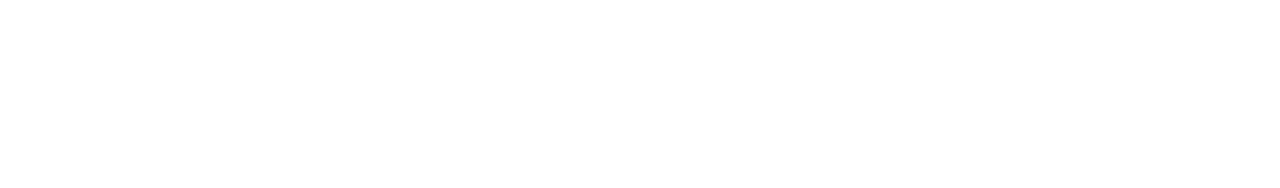
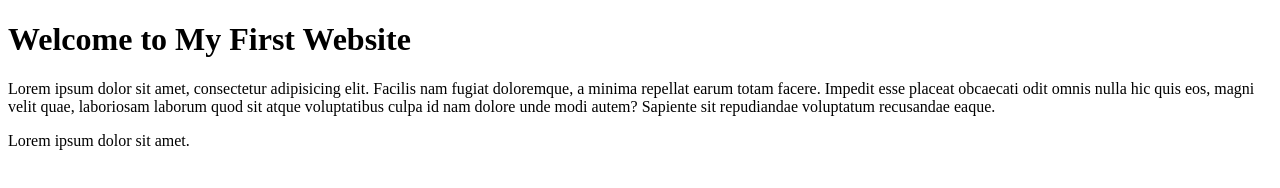
Before and after one commit to anikethnimsara/2026-09-12-IT-Day-02, a plain HTML site: page index.html in a window 1280 px wide. Drawn offline with Linux system fonts and the light colour scheme.

Commit message:
feat: update title and add content to index.html

```diff
--- a/index.html
+++ b/index.html
@@ -4,10 +4,18 @@
 <head>
     <meta charset="UTF-8">
     <meta name="viewport" content="width=device-width, initial-scale=1.0">
-    <title>Document</title>
+    <title>My first Website</title>
 </head>
 
 <body>
+    <h1>Welcome to My First Website</h1>
+    <p>
+        Lorem ipsum dolor sit amet, consectetur adipisicing elit. Facilis nam fugiat doloremque, a minima repellat earum
+        totam facere. Impedit esse placeat obcaecati odit omnis nulla hic quis eos, magni velit quae, laboriosam laborum
+        quod sit atque voluptatibus culpa id nam dolore unde modi autem? Sapiente sit repudiandae voluptatum recusandae
+        eaque.
+    </p>
+    <p>Lorem ipsum dolor sit amet.</p>
 
 </body>
 
```
